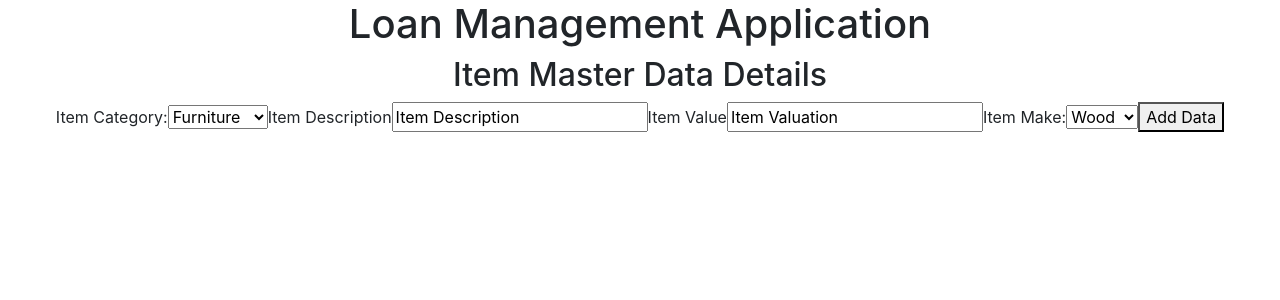
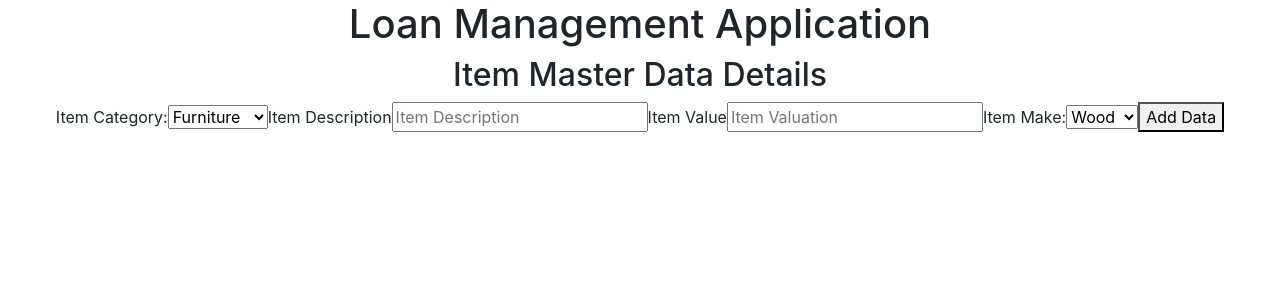
Before and after one commit to agastya2002/LMSTeam3Batch9, a React (Create React App) app in the folder Frontend/lms/: page /ItemMaster in a window 1280 px wide. Shown: the top 300 px of the page. Built offline with nearby package versions, Linux system fonts and the light colour scheme.

Commit message:
add placeholder text

```diff
--- a/Frontend/lms/src/Pages/AdminItemMaster.js
+++ b/Frontend/lms/src/Pages/AdminItemMaster.js
@@ -126,7 +126,7 @@ export const AdminItemMaster = () => {
               </select>
             </label>
             <label>Item Description
-              <input type="text" name="itemDescription" value={desc} onChange={(e) => setDesc(e.target.value)}></input>
+              <input type="text" name="itemDescription" value={desc} onChange={(e) => setDesc(e.target.value)} placeholder="Item Description"></input>
             </label>
             <label>Item Value
               <input type="text" name="itemValue" value={valuation} onChange={(e) => setValuation(e.target.value)}></input>
--- a/Frontend/lms/src/Pages/ApplyForLoan.js
+++ b/Frontend/lms/src/Pages/ApplyForLoan.js
@@ -14,11 +14,11 @@ const ApplyForLoan=()=>{
     const {applyForLoan}  = useAuth();
     const [token, setToken] =useState("init val");
     const [user, setUser] =useState({});
-    const [empId, setEmpId] =useState("E0001");
+    // const [empId, setEmpId] =useState("E0001");
     const[category,setCategory] = useState("furniture");
     // const[status,setStatus] = useState("Y");
     const[make,setMake] = useState("wood");
-    const [desc,setDesc] = useState('Item Description')
+    const [desc,setDesc] = useState('')
     const [valuation,setValuation] = useState(0)
     let isDataValid=true;
 
@@ -28,7 +28,7 @@ const ApplyForLoan=()=>{
         const sessionUser=JSON.parse(sessionStorage.getItem('user'));
         setToken(sessionToken);
         setUser(sessionUser);
-        setEmpId(sessionUser.userId);
+        // setEmpId(sessionUser.userId);
       }, []);
 
 
@@ -104,11 +104,11 @@ const ApplyForLoan=()=>{
                 <div className='employee_details'>
                     <div className='employee_detail'>
                         <span className='employee_field'>Employee ID</span>
-                        <input type="text" id="eId" value={empId}/>
+                        <input disabled type="text" id="eId" value={user.userId}/>
                     </div>
                     <div className='employee_detail'>
                         <span className='employee_field'>Item Description</span>
-                        <input type="text" id="iDesc" value={desc} onChange={(e) => setDesc(e.target.value)}/>
+                        <input type="text" id="iDesc" value={desc} onChange={(e) => setDesc(e.target.value)} placeholder='Item Description'/>
                     </div>
                     <div className='employee_detail'>
                     <span className='employee_field'>Item Value</span>
--- a/Frontend/lms/src/Pages/ItemMaster.js
+++ b/Frontend/lms/src/Pages/ItemMaster.js
@@ -11,8 +11,8 @@ const ItemMaster = () => {
     const [category, setCategory] = useState("furniture");
     const [status, setStatus] = useState("Y");
     const [make, setMake] = useState("wood");
-    const [desc, setDesc] = useState('Item Description')
-    const [valuation, setValuation] = useState('Item Valuation')
+    const [desc, setDesc] = useState('')
+    const [valuation, setValuation] = useState('')
 
     // const { user, token } = useAuth()
     const [token, setToken] =useState("init val");
@@ -79,10 +79,10 @@ const ItemMaster = () => {
                     </select>
                 </label>
                 <label>Item Description
-                    <input type="text" name="itemDescription" value={desc} onChange={(e) => setDesc(e.target.value)}></input>
+                    <input type="text" name="itemDescription" value={desc} onChange={(e) => setDesc(e.target.value)} placeholder='Item Description'></input>
                 </label>
                 <label>Item Value
-                    <input type="text" name="itemValue" value={valuation} onChange={(e) => setValuation(e.target.value)}></input>
+                    <input type="text" name="itemValue" value={valuation} onChange={(e) => setValuation(e.target.value)} placeholder='Item Valuation'></input>
                 </label>
                 {/* <label>Issue Status:
                 <select value = {status} onChange = {handleItemStatus}>
```
